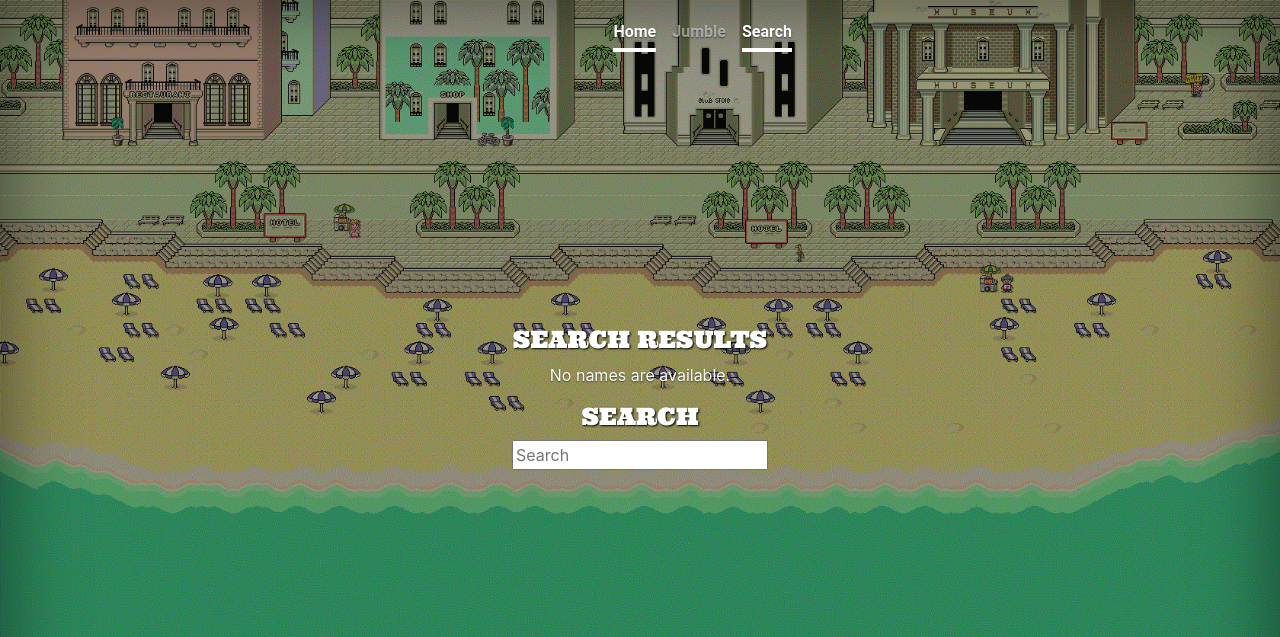
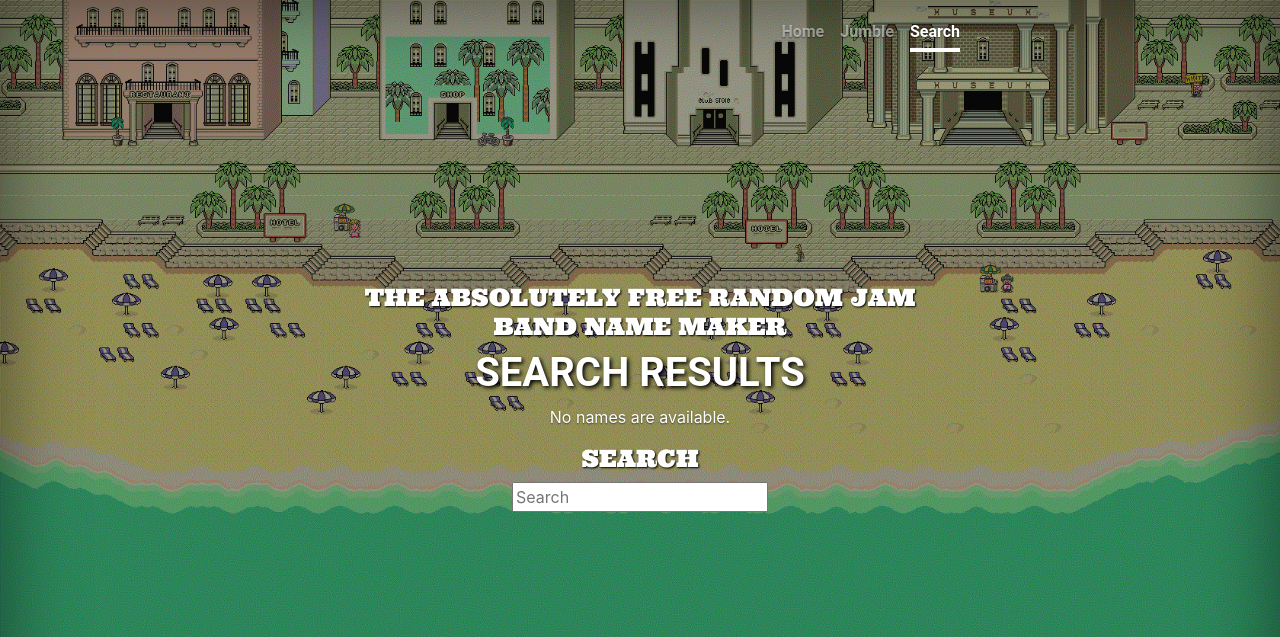
Before and after one commit to bigfirellc/absolutelyfree, a Django app: page /results/ in a window 1280 px wide. Shown: the top 637 px of the page. Run offline with Django 3.2, Linux system fonts and the light colour scheme; data that the repository does not hold is empty; some libraries are stand-ins or nearby versions; some web fonts are replaced.

Commit message:
search page appearance fixes

```diff
--- a/rand/templates/rand/search.html
+++ b/rand/templates/rand/search.html
@@ -33,7 +33,9 @@
 
 
 <main role="main" class="inner cover">
-  <h1 class="cover-heading">SEARCH</h1>
+  <h1 class="cover-heading">THE ABSOLUTELY FREE RANDOM JAM BAND NAME MAKER</h1>
+
+  <h1 class="lead">SEARCH</h1>
 
 <form action="{% url 'search_results' %}" method="get">
   <input name="q" type="text" placeholder="Search"/>
--- a/rand/templates/rand/search_results.html
+++ b/rand/templates/rand/search_results.html
@@ -24,7 +24,7 @@
         <div class="inner">
           <h3 class="masthead-brand"></h3>
           <nav class="nav nav-masthead justify-content-center">
-            <a class="nav-link active" href="/">Home</a>
+            <a class="nav-link" href="/">Home</a>
             <a class="nav-link" href="/jumble/">Jumble</a>
             <a class="nav-link active" href="/search/">Search</a>
           </nav>
@@ -33,7 +33,9 @@
 
 
 <main role="main" class="inner cover">
-  <h1 class="cover-heading">SEARCH RESULTS</h1>
+  <h1 class="cover-heading">THE ABSOLUTELY FREE RANDOM JAM BAND NAME MAKER</h1>
+
+  <h1 class="lead">SEARCH RESULTS</h1>
 
   {% if object_list %}
       {% for band in object_list %}
```
